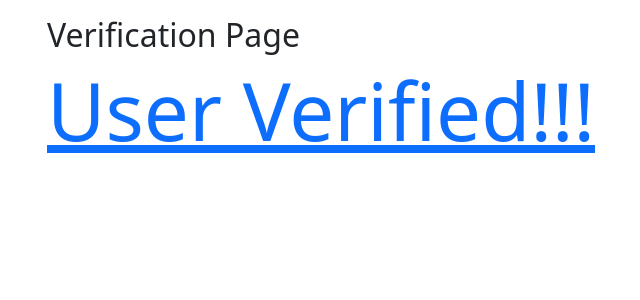
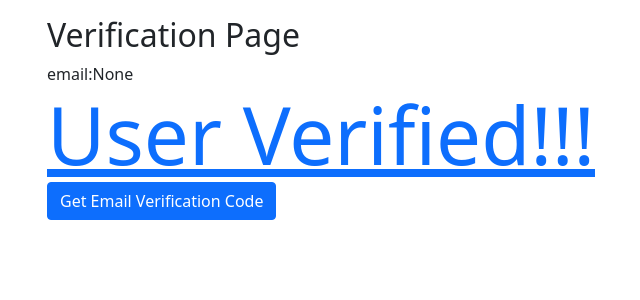
Before and after one commit to egange23/rentalhub, a Django app: page /accounts/verify/ in a window 1280 px wide. Shown: the part 99-399 px from the top of the page, without its empty margins (35-675 px from the left). Run offline with Django 4.2, Linux system fonts and the light colour scheme; the visitor is signed in with stand-in values (Sample User, id 1); some libraries are stand-ins or nearby versions.

Commit message:
otp send email

```diff
--- a/accounts/forms.py
+++ b/accounts/forms.py
@@ -27,9 +27,10 @@
 class ContactVerificationForm(forms.ModelForm):
     class Meta:
         model = CustomUser
-        fields = ("phone", "enter_phone_verification_code","email","enter_email_verification_code",)
+        fields = ("email","enter_email_verification_code","phone", "enter_phone_verification_code",)
 
         widgets = {
              "phone": forms.TextInput(attrs={'hx-post': '/accounts/check_phone/', 'hx-trigger':'keyup changed delay:1000ms', 'hx-target':'#hint_id_phone',}),
              "email": forms.TextInput(attrs={'hx-post':'/accounts/check_email/', 'hx-trigger':'keyup changed delay:1000ms', 'hx-target':'#hint_id_email',}),
+             "enter_email_verification_code": forms.TextInput(attrs={'hx-post':'/accounts/check_email/', 'hx-trigger':'keyup changed delay:1000ms', 'hx-target':'#hint_id_email' ,})
                    }
--- a/accounts/models.py
+++ b/accounts/models.py
@@ -7,8 +7,8 @@
 
 
 class CustomUser(AbstractUser):
+    email_verification_code = models.CharField(max_length=50, null=True, blank=True,)
     phone = models.CharField(max_length=11, null=True, blank=True, unique=True, help_text="Enter mobile number")
-    email_verification_code = models.CharField(max_length=50, null=True, blank=True,)
     enter_email_verification_code = models.CharField(max_length=50, null=True, blank=True,)
     email_verified = models.BooleanField(default=False, null=True, blank=True)
     phone_verification_code = models.CharField(max_length=50, null=True, blank=True,)
--- a/accounts/templates/accounts/registration/verification.html
+++ b/accounts/templates/accounts/registration/verification.html
@@ -8,13 +8,11 @@
 {% block content %}
 <body>
 <h2>Verification Page</h2>
-
+email:{{customuser.email_verification_code}}
 <div id="div_id_verification_status">
 <div id="div_id_email_verified" name="email_verified" class="btn btn-secondary" hidden>{{user.email_verified}}</div>
 <div id="div_id_phone_verified" name="phone_verified" class="btn btn-secondary"hidden>{{user.phone_verified}}</div>
 <a id="a_id_verified" name="verified" class="display-1"  href={% url 'refresh_code' %}></a>
-
-
 </div>
 <form id="form_id" method="post">
     <div >
@@ -22,8 +20,12 @@
     {{ form|crispy }}
    </div>
     <button id="button_id_save" class="btn btn-success" type="submit">Save</button>
+</form>
+<form method="POST" action="/accounts/send_email_otp/">
+    {% csrf_token %}
+    <button id="button_id_get_email" hx-post="/accounts/send_email_otp/" hx-trigger="click" hx-target="#button_id_get_email" class="btn btn-primary">Get Email Verification Code</button>
+  </form>
 
-</form>
 <script>
     //Verification Status
     let emailVerified = document.getElementById("div_id_email_verified");
--- a/accounts/urls.py
+++ b/accounts/urls.py
@@ -5,6 +5,7 @@
 urlpatterns = [
     path("signup/", SignUpView.as_view(), name="signup"),
     path("verify/", VerifyView.as_view(), name="verify"),
+    path("refresh_code/", views.refresh_code, name="refresh_code"),
 
 ]
 
@@ -12,8 +13,9 @@
     path("check_username/", views.check_username, name='check-username'),
     path("check_phone/", views.check_phone, name='check-phone'),
     path("check_email/", views.check_email, name='check-email'),
-    path("verify_email/", views.send_verification_code, name='verify-email'),
-    path("refresh_code/", views.refresh_code, name="refresh_code"),
+    path("send_email_otp/", views.send_email_otp, name='send-email-otp'),
+
+
 ]
 
 urlpatterns += htmx_urlpatterns
--- a/accounts/views.py
+++ b/accounts/views.py
@@ -26,6 +26,7 @@
     phone_otp = generateOTP()
     customuser.phone_verification_code = phone_otp
     customuser.save()
+
     print(email_otp,phone_otp)
 
     return redirect("verify")
@@ -79,15 +80,15 @@
     else:
         return HttpResponse("...")
 
-def send_verification_code(request):
-    verification_code = generateOTP()
+def send_email_otp(request):
+    verification_code = request.user.email_verification_code
     email = request.POST.get('email')
     subject = "Account Verification"
     message = f"Please verify your account with this code {verification_code}"
     from_email = settings.EMAIL_HOST_USER
     recipient_list = [email]
     send_mail(subject,message,from_email,recipient_list)
-    return HttpResponse("Verification code sent!!")
+    return HttpResponse("Email verification code sent!!")
 
 # How will verification be done?
 # Each CustomUser has a verification_code variable that can be completed from a verification.html form.
```
